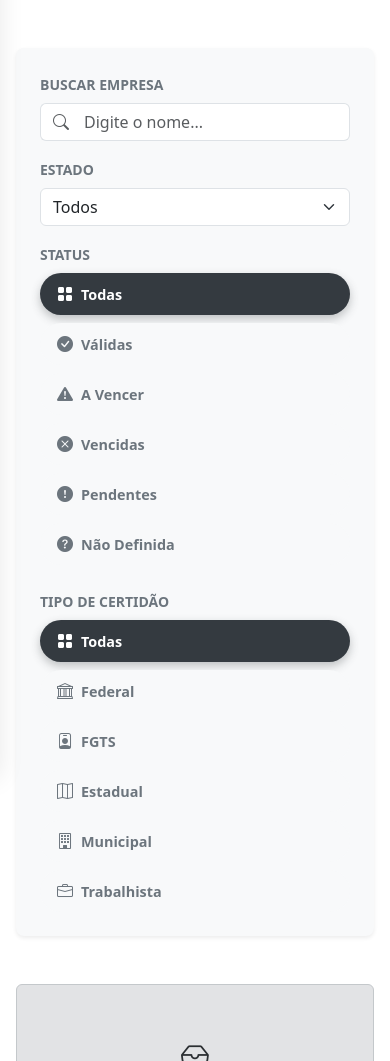
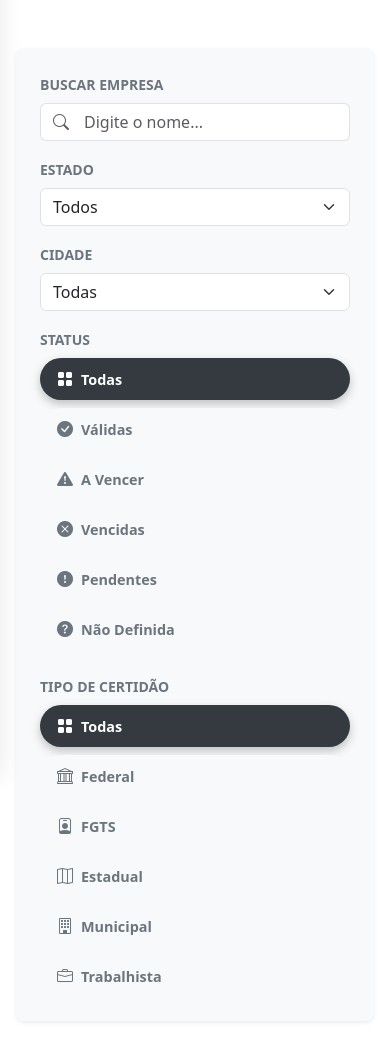
Before and after one commit to nicolasaoliveira1/CertidoesPython, a Flask app: page / in a window 390 px wide. Shown: the part 76-1137 px from the top of the page. Run offline with Flask 3, Linux system fonts and the light colour scheme; data that the repository does not hold is empty.

Commit message:
adiciona filtro de cidade no dashboard, ajusta bugs de responsividade na ui

```diff
--- a/app/routes.py
+++ b/app/routes.py
@@ -747,11 +747,33 @@ def _erro_indica_navegador_fechado(exc):
     return False
 
 
+def _normalizar_cidade_dashboard(valor):
+    texto = (valor or '').strip()
+    if not texto:
+        return ''
+    return file_manager.remover_acentos(texto).upper()
+
+
+def _escolher_cidade_canonica_dashboard(variantes):
+    def _ordenacao(item):
+        nome, frequencia = item
+        tem_acento = file_manager.remover_acentos(nome) != nome
+        return (
+            -frequencia,
+            -int(tem_acento),
+            _normalizar_cidade_dashboard(nome),
+            nome.upper(),
+        )
+
+    return sorted(variantes.items(), key=_ordenacao)[0][0]
+
+
 @bp.route('/')
 def dashboard():
     status_filtros = request.args.getlist('status')
     tipo_filtros = request.args.getlist('tipo')
     estado_filtro = request.args.get('estado', '')
+    cidade_filtro = (request.args.get('cidade', '') or '').strip()
 
     query = db.session.query(Empresa).distinct()
 
@@ -821,7 +843,39 @@ def dashboard():
     if estado_filtro:
         query = query.filter(Empresa.estado == estado_filtro)
 
+    cidades_variantes = {}
+    cidades_db = db.session.query(Empresa.cidade).all()
+    for row in cidades_db:
+        cidade = (row[0] or '').strip()
+        if not cidade:
+            continue
+
+        chave_normalizada = _normalizar_cidade_dashboard(cidade)
+        if not chave_normalizada:
+            continue
+
+        variantes = cidades_variantes.setdefault(chave_normalizada, {})
+        variantes[cidade] = variantes.get(cidade, 0) + 1
+
+    cidades_por_chave = {
+        chave: _escolher_cidade_canonica_dashboard(variantes)
+        for chave, variantes in cidades_variantes.items()
+    }
+    cidades_disponiveis = sorted(
+        cidades_por_chave.values(),
+        key=_normalizar_cidade_dashboard,
+    )
+
     empresas = query.order_by(Empresa.id).all()
+
+    if cidade_filtro:
+        chave_filtro = _normalizar_cidade_dashboard(cidade_filtro)
+        if chave_filtro:
+            empresas = [
+                empresa for empresa in empresas
+                if _normalizar_cidade_dashboard(empresa.cidade) == chave_filtro
+            ]
+            cidade_filtro = cidades_por_chave.get(chave_filtro, cidade_filtro)
 
     estados_disponiveis = [
         row[0] for row in
@@ -847,7 +901,9 @@ def dashboard():
         status_filtros=status_filtros,
         tipo_filtros=tipo_filtros,
         estado_filtro=estado_filtro,
+        cidade_filtro=cidade_filtro,
         estados_disponiveis=estados_disponiveis,
+        cidades_disponiveis=cidades_disponiveis,
         hoje=hoje,
         sites_urls=SITES_CERTIDOES,
         urls_municipais=urls_municipais
--- a/app/static/css/style.css
+++ b/app/static/css/style.css
@@ -16,7 +16,7 @@
 .navbar {
     position: sticky;
     top: 0;
-    z-index: 1100;
+    z-index: 1045;
     transition: transform 0.24s cubic-bezier(0.4, 0, 0.2, 1), opacity 0.2s ease;
 }
 
@@ -95,6 +95,7 @@ body.navbar-hidden .app-sidebar {
     gap: 0.75rem;
     padding: 0.35rem 0.4rem 1rem;
     border-bottom: 1px solid var(--bs-border-color-translucent);
+    transition: padding-top var(--sidebar-transition);
 }
 
 .sidebar-toggle-menu {
@@ -324,6 +325,10 @@ body.sidebar-open .app-main {
         justify-content: flex-start;
         gap: 0.75rem;
         padding: 0.35rem 0.4rem 1rem;
+    }
+
+    body.navbar-hidden.sidebar-open .sidebar-header {
+        padding-top: 0.1rem;
     }
 
     body.sidebar-open .sidebar-toggle-menu {
--- a/app/templates/base.html
+++ b/app/templates/base.html
@@ -305,6 +305,12 @@
             const HIDE_SCROLL_START = 18;
             const MIN_DELTA = 4;
 
+            if (window.scrollY > HIDE_SCROLL_START) {
+                bodyEl.classList.add('navbar-hidden');
+            } else {
+                bodyEl.classList.remove('navbar-hidden');
+            }
+
             function updateNavbarByScroll() {
                 const currentY = window.scrollY;
                 const delta = currentY - lastScrollY;
@@ -318,8 +324,6 @@
                     bodyEl.classList.remove('navbar-hidden');
                 } else if (delta > 0 && currentY > HIDE_SCROLL_START) {
                     bodyEl.classList.add('navbar-hidden');
-                } else if (delta < 0) {
-                    bodyEl.classList.remove('navbar-hidden');
                 }
 
                 lastScrollY = currentY;
--- a/app/templates/dashboard.html
+++ b/app/templates/dashboard.html
@@ -77,11 +77,22 @@
                     {% endfor %}
                 </select>
             </div>
+
+            <div style="flex: 0 1 auto; min-width: 220px;">
+                <label for="filtro-cidade" class="form-label fw-bold text-secondary text-uppercase small">Cidade</label>
+                <select class="form-select" id="filtro-cidade" name="cidade" form="filtro-form">
+                    <option value="">Todas</option>
+                    {% for cidade in cidades_disponiveis %}
+                        <option value="{{ cidade }}" {% if cidade_filtro == cidade %}selected{% endif %}>{{ cidade }}</option>
+                    {% endfor %}
+                </select>
+            </div>
         </div>
 
         <div class="mt-3">
             <form action="{{ url_for('main.dashboard') }}" method="GET" class="mb-0" id="filtro-form">
                 <input type="hidden" name="estado" id="estado-hidden" value="{{ estado_filtro }}">
+                <input type="hidden" name="cidade" id="cidade-hidden" value="{{ cidade_filtro }}">
 
                 <div class="d-flex flex-wrap gap-4">
                     <div style="flex: 1 1 45%; min-width: 280px;">
@@ -1314,6 +1325,8 @@ document.addEventListener('DOMContentLoaded', function() {
     const formFiltro = document.getElementById('filtro-form');
     const estadoSelect = document.getElementById('filtro-estado');
     const estadoHidden = document.getElementById('estado-hidden');
+    const cidadeSelect = document.getElementById('filtro-cidade');
+    const cidadeHidden = document.getElementById('cidade-hidden');
 
     const todasCheckbox = document.getElementById('status-todas');
     const statusCheckboxes = [
@@ -1337,6 +1350,9 @@ document.addEventListener('DOMContentLoaded', function() {
         if (formFiltro) {
             if (estadoSelect && estadoHidden) {
                 estadoHidden.value = estadoSelect.value;
+            }
+            if (cidadeSelect && cidadeHidden) {
+                cidadeHidden.value = cidadeSelect.value;
             }
             setTimeout(() => {
                 formFiltro.submit();
@@ -1381,6 +1397,12 @@ document.addEventListener('DOMContentLoaded', function() {
         });
     }
 
+    if (cidadeSelect) {
+        cidadeSelect.addEventListener('change', function() {
+            autoSubmit();
+        });
+    }
+
     window.addEventListener('focus', function() {
         cleanupUiLocks({ keepLoading: true });
     });
```
